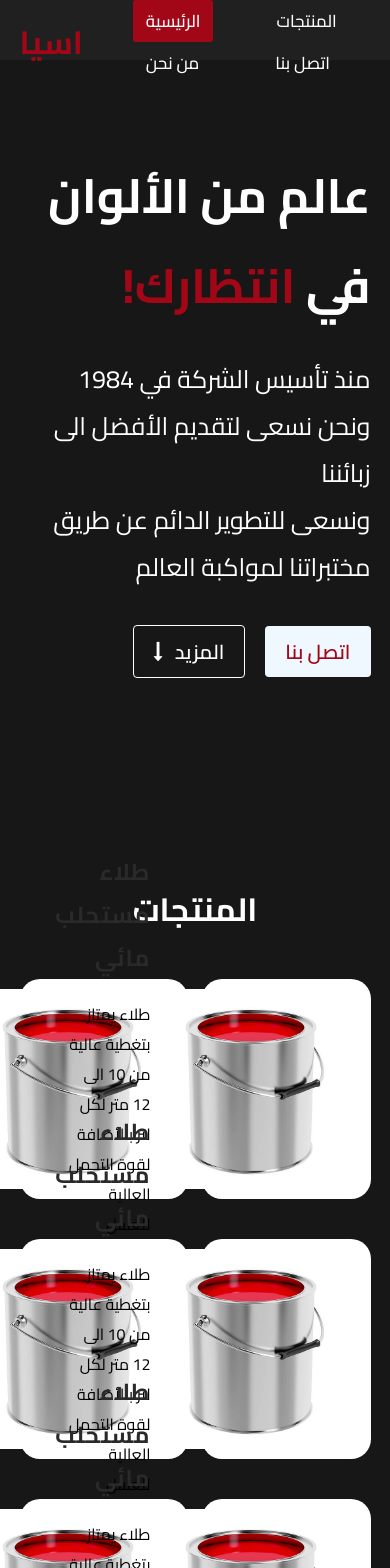
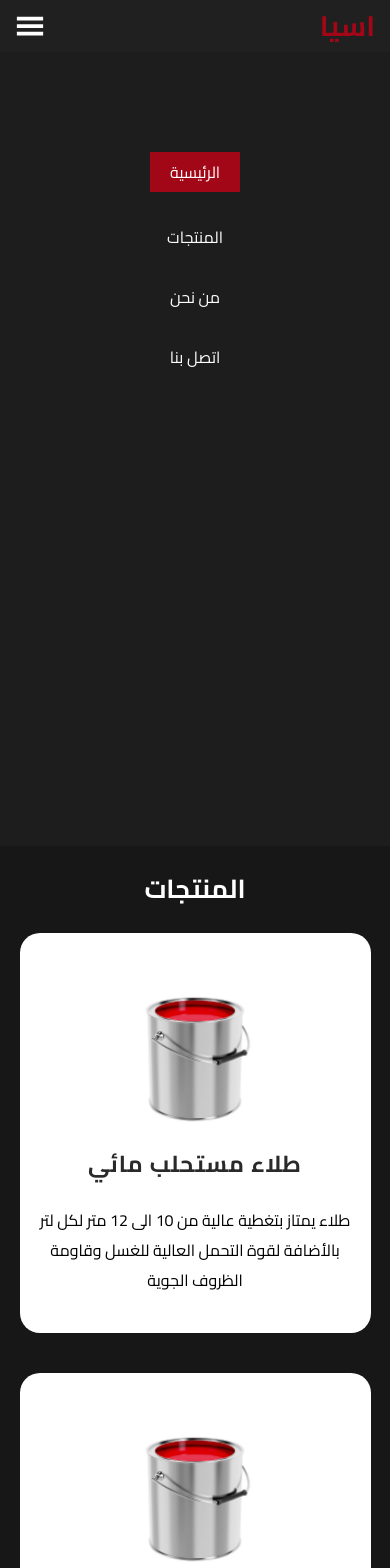
Before and after one commit to ahmed-fareeq-0/ASIA-MERN-STACK, a React (Create React App) app: page / in a window 390 px wide. Shown: the top 1568 px of the page. Built offline with nearby package versions, Linux system fonts and the light colour scheme.

Commit message:
build the responsive

```diff
--- a/src/App.js
+++ b/src/App.js
@@ -1,5 +1,5 @@
-
 import Home from "./pages/Home";
+import './App.scss'
 
 function App() {
   return (
--- a/src/components/aboute/Aboute.jsx
+++ b/src/components/aboute/Aboute.jsx
@@ -3,7 +3,7 @@ import './styleAboute.scss'
 
 const Aboute = () => {
   return (
-    <div className='containerAboute' id='aboute'>
+    <div className='containerAboute' id='about'>
         <div className='box'>
         <h1 className='titleAboute'>من نحن؟</h1>
         <p className='descAboute'>تأسست شركتنا في عام 1984 وأستمرت في انتاجا المتميز بعلامتي اسيا وكرستال على نطاق واسع في كافة محافظات العراق </p>
--- a/src/components/aboute/styleAboute.scss
+++ b/src/components/aboute/styleAboute.scss
@@ -18,3 +18,19 @@
         margin: 25px;
     }
 }
+
+@media screen and (min-width:320px) and (max-width:768px) {
+    .containerAboute{
+        height: 100%;
+
+        .titleAboute{
+            padding: 15px 0 0 0;
+            font-size: 26px;
+        }
+
+        .descAboute{
+            font-size: 16px;
+        }
+
+    }
+}
--- a/src/components/contect/styleContect.scss
+++ b/src/components/contect/styleContect.scss
@@ -74,3 +74,27 @@
     }
 
 }
+
+@media screen and (min-width:320px) and (max-width:768px) {
+    .containerContect{
+
+        .titleContect{
+            padding: 15px 0 0 0;
+            font-size: 26px;
+
+        }
+        .wrapper {
+
+            .icons{
+
+                width: 100%;
+                margin: 40px 0;
+            }
+
+            .form{
+                width: 100%;
+            }
+
+        }
+    }
+}
--- a/src/components/content/Content.jsx
+++ b/src/components/content/Content.jsx
@@ -11,8 +11,10 @@ const Content = () => {
         <div className='right'>
           <h1 className='title'>عالم من الألوان في <sapn className="titleActive">انتظارك!</sapn></h1>
           <p className='desc'>منذ تأسيس الشركة في 1984 <br/> ونحن نسعى لتقديم الأفضل الى زبائننا <br/> ونسعى للتطوير الدائم عن طريق مختبراتنا لمواكبة العالم </p>
-          <a className='linkBtn' href='/'><span className='btn'>اتصل بنا</span></a>
+          <a className='linkBtn' href='#contect'><span className='btn'>اتصل بنا</span></a>
+          <a href='#products'>
           <button className='btn btnActive'>المزيد <i class="fa fa-long-arrow-down" aria-hidden="true"></i></button>
+          </a>
 
         </div>
       </div>
--- a/src/components/content/styleContent.scss
+++ b/src/components/content/styleContent.scss
@@ -6,7 +6,7 @@
 
 
     .wrapper1 {
-        padding: 90px 0;
+        padding: 100px 0;
 
         .wrapper {
             display: flex;
@@ -23,6 +23,7 @@
 
              .right {
                 direction: rtl;
+                z-index: -1;
 
                 .title {
                     font-size: 3rem;
@@ -64,3 +65,42 @@
         }
     }
 }
+
+@media screen and (min-width:320px) and (max-width:768px){
+    .containerContent{
+
+        // height: 100vh;
+        .wrapper1{
+            // padding: 50px 0 0 0 ;
+
+
+
+            .wrapper{
+                flex-direction: column;
+                // padding: 20px 0;
+
+
+                .left{
+                    display: none;
+                }
+
+                .right{
+
+                    .title{
+                        font-size: 25px;
+                    }
+
+                    .desc{
+                        margin: 20px 0 35px 0;
+                        font-size: 18px;
+                    }
+
+                    .btn{
+                        padding: 5px 15px;
+                        font-size: 18px;
+                    }
+                }
+            }
+        }
+    }
+}
--- a/src/components/navbar/Navbar.jsx
+++ b/src/components/navbar/Navbar.jsx
@@ -1,22 +1,60 @@
-import React from 'react';
+
 import './styleNavbar.scss'
+import {GiHamburgerMenu} from 'react-icons/gi'
 
 
 const Navbar = () => {
+
   return (
+
     <div className='container'>
       <div className='wrapper'>
+
+      <div className='right'>
+          <a className='link LinkLeft' href='#contect'>اتصل بنا</a>
+          <a className='link' href='#about'>من نحن</a>
+          <a className='link' href='#products'>المنتجات</a>
+          <a className='link active' href='#about'>الرئيسية</a>
+        </div>
+
+
+
+
+
+
+
+
+
+
+
+{/* ------------------------------------------ */}
+        <div className='wrpperResponsive'>
+          <GiHamburgerMenu className='iconHamburger' />
+
+          <a className='logoResponsive' href='/'><h1>اسيا</h1></a>
+        </div>
+
+        <div className='Hamburger'  >
+          <a className='link active' href='#about'>الرئيسية</a>
+            <a className='link' href='#products'>المنتجات</a>
+            <a className='link' href='#about'>من نحن</a>
+            <a className='link' href='#contect'>اتصل بنا</a>
+        </div>
+{/* -------------------------------------- */}
+
+
+
+
+
+
+
+
+
 
         <div className='left'>
           <a className='logo' href='/'><h1>اسيا</h1></a>
         </div>
 
-        <div className='right'>
-          <a className='link active' href='/'>الرئيسية</a>
-          <a className='link' href='#products'>المنتجات</a>
-          <a className='link' href='#aboute'>من نحن</a>
-          <a className='link' href='#contect'>اتصل بنا</a>
-        </div>
       </div>
     </div>
   );
--- a/src/components/navbar/styleNavbar.scss
+++ b/src/components/navbar/styleNavbar.scss
@@ -11,14 +11,9 @@
         justify-content: space-between;
         width: 90%;
         margin: auto;
-    }
+        // padding: 13px 0;
 
-    .left .logo {
-        color: #a20717;
-    }
-
-
-    .wrapper .right .link {
+        .right .link {
             margin-left: 50px;
             color: white;
             font-size: 17px;
@@ -27,6 +22,8 @@
             font-weight: 500;
             display: inline-block ;
 
+
+
             &:hover{
                 background: #a20717;
                 transition: .5s;
@@ -34,7 +31,120 @@
 
         }
 
-    .wrapper .right .active {
+        .right .LinkLeft {
+            margin-left: 0;
+        }
+
+        .right .active {
             background-color: #a20717;
         }
+
+        .left .logo  {
+            color: #a20717;
+
         }
+
+
+        // -------------------
+        // res
+
+        .wrpperResponsive{
+            display: none;
+        }
+
+        .Hamburger{
+            display: none;
+        }
+
+
+    }
+
+
+
+
+
+
+
+}
+
+@media screen and ( min-width: 320px ) and (max-width: 768px) {
+    .container{
+
+
+
+        .wrapper{
+            width: 100%;
+            display: block;
+            padding: 0;
+            // margin: 0;
+
+
+            .right{
+                display: none;
+            }
+
+            .left {
+                display: none;
+            }
+
+
+            .wrpperResponsive{
+                display: flex;
+                align-items: center;
+                justify-content: space-between;
+                padding: 0 15px;
+                height: calc(100% - 60px);
+
+
+
+
+                .iconHamburger{
+                    font-size: 30px;
+                    color: #fff;
+                }
+
+                .logoResponsive{
+                    font-size: 14px;
+                    color: #a20717;
+                }
+            }
+
+            .Hamburger{
+                display: flex;
+                flex-direction: column;
+                align-items: center;
+                background-color: #1d1d1d;
+                // width: 100vh;
+                height: calc(100vh - 50px);
+                z-index: 2;
+                padding: 100px 0;
+                margin: 0;
+
+                // مهم لتحريك الهمبركر
+                // position: relative;
+                // left: -50px;
+
+                .link{
+                    color: #fff;
+                    text-align: center;
+                    margin-bottom: 30px;
+
+                    &.active{
+                        background-color: #a20717;
+                        padding: 5px 20px;
+
+                    }
+
+                    &:hover{
+                        background-color: #a20717;
+                        padding: 5px 20px;
+                    }
+                }
+
+
+
+            }
+
+        }
+
+    }}
--- a/src/components/products/Products.scss
+++ b/src/components/products/Products.scss
@@ -3,6 +3,7 @@
     width: 90%;
     margin: auto;
     // height: 100vh;
+
 
 
 
@@ -41,7 +42,7 @@
                 margin-right: 0px;
                 direction: rtl;
                 width: 300px;
-                margin-left: 40px;
+                margin: 0 40px 0 20px;
 
 
                 .titleProduct{
@@ -67,3 +68,55 @@
         }
     }
 }
+
+
+
+@media screen and (min-width:320px) and (max-width:768px) {
+    .ContainerShowProducts{
+        width: 100%;
+
+        .titleProducts{
+
+            // padding: 0 0 40px 0;
+            padding: 20px 0 0 0 ;
+
+            font-size: 26px;
+
+        }
+
+        .wrapper{
+            flex-direction: column;
+            text-align: center;
+
+
+            .Product{
+                width: 90%;
+                margin: 20px 0;
+                height: 400px;
+                flex-direction: column;
+                justify-content: center;
+                align-items: center;
+
+                .productInfo{
+                    margin:0;
+                    // direction: rtl;
+                    width: 100%;
+
+
+                    .descProduct{
+                        width: 90%;
+                        margin: auto;
+
+
+                    }
+
+                }
+
+                .imgProduct{
+                    width: 150px;
+                    margin: 10px;
+                }
+            }
+        }
+    }
+}
--- a/src/components/products/ShowProducts.jsx
+++ b/src/components/products/ShowProducts.jsx
@@ -11,12 +11,13 @@ const ShowProducts = () => {
     <div className='wrapper'>
             {DataProducts.map((item) => (
                 <div className='Product'>
-                        <span></span>
+                        {/* <span></span> */}
+                        <img className='imgProduct' src={item.img} alt='' />
                         <div className='productInfo'>
                             <h3 className='titleProduct'>{item.name}</h3>
                             <div className='descProduct'>{item.desc}</div>
                         </div>
-                        <img className='imgProduct' src={item.img} alt='' />
+
                 </div>
             ))}
       </div>
--- a/src/pages/Home.jsx
+++ b/src/pages/Home.jsx
@@ -1,9 +1,8 @@
-import React from 'react';
+// import components
 import Aboute from '../components/aboute/Aboute';
 import Contect from '../components/contect/Contect';
 import Content from '../components/content/Content';
 import Navbar from '../components/navbar/Navbar';
-// import Product from '../components/products/Product';
 import ShowProducts from '../components/products/ShowProducts';
 
 
```
Also changed, not shown: src/App.scss (added). Lines whose indentation alone changed are shown as unchanged.
